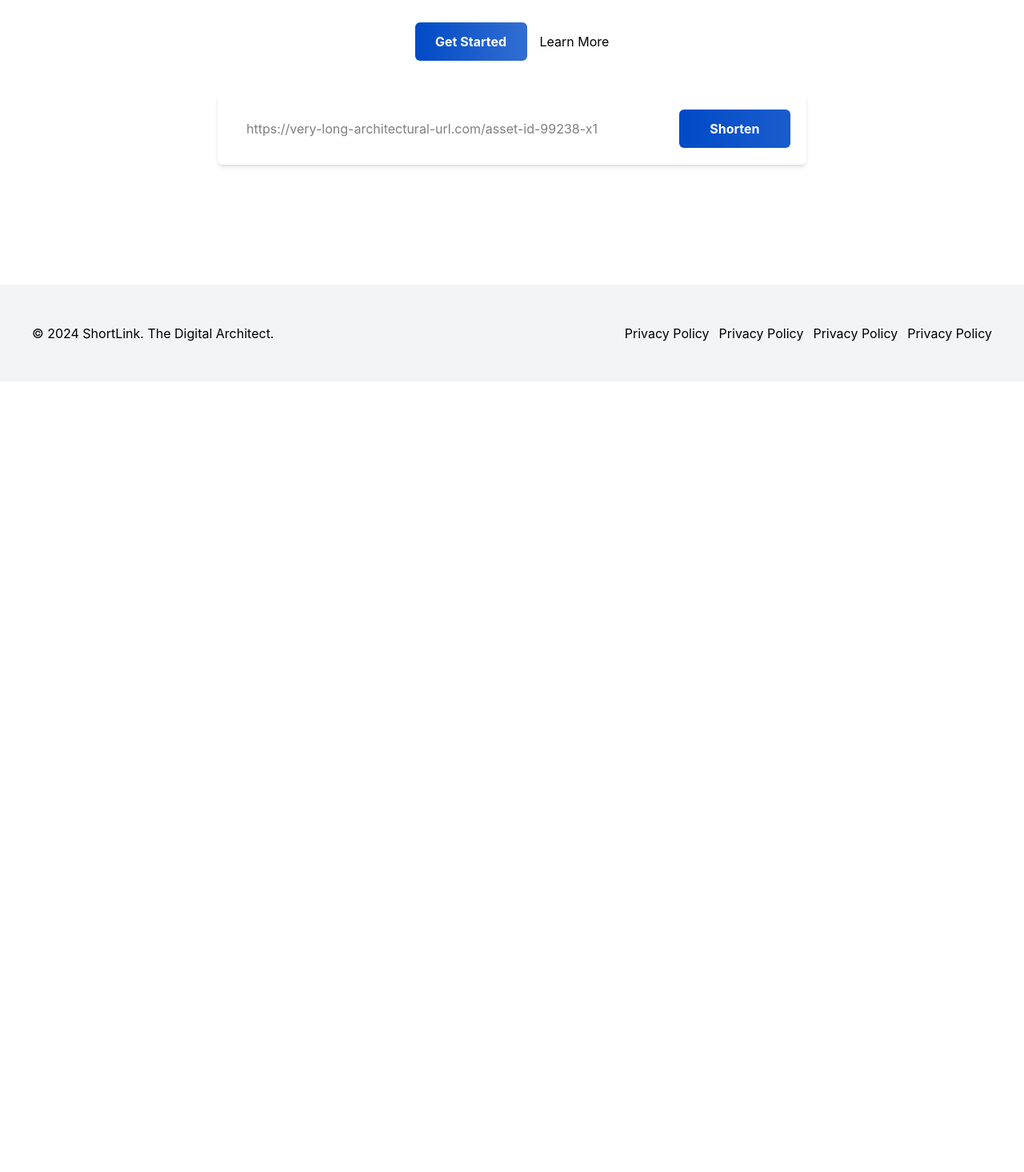
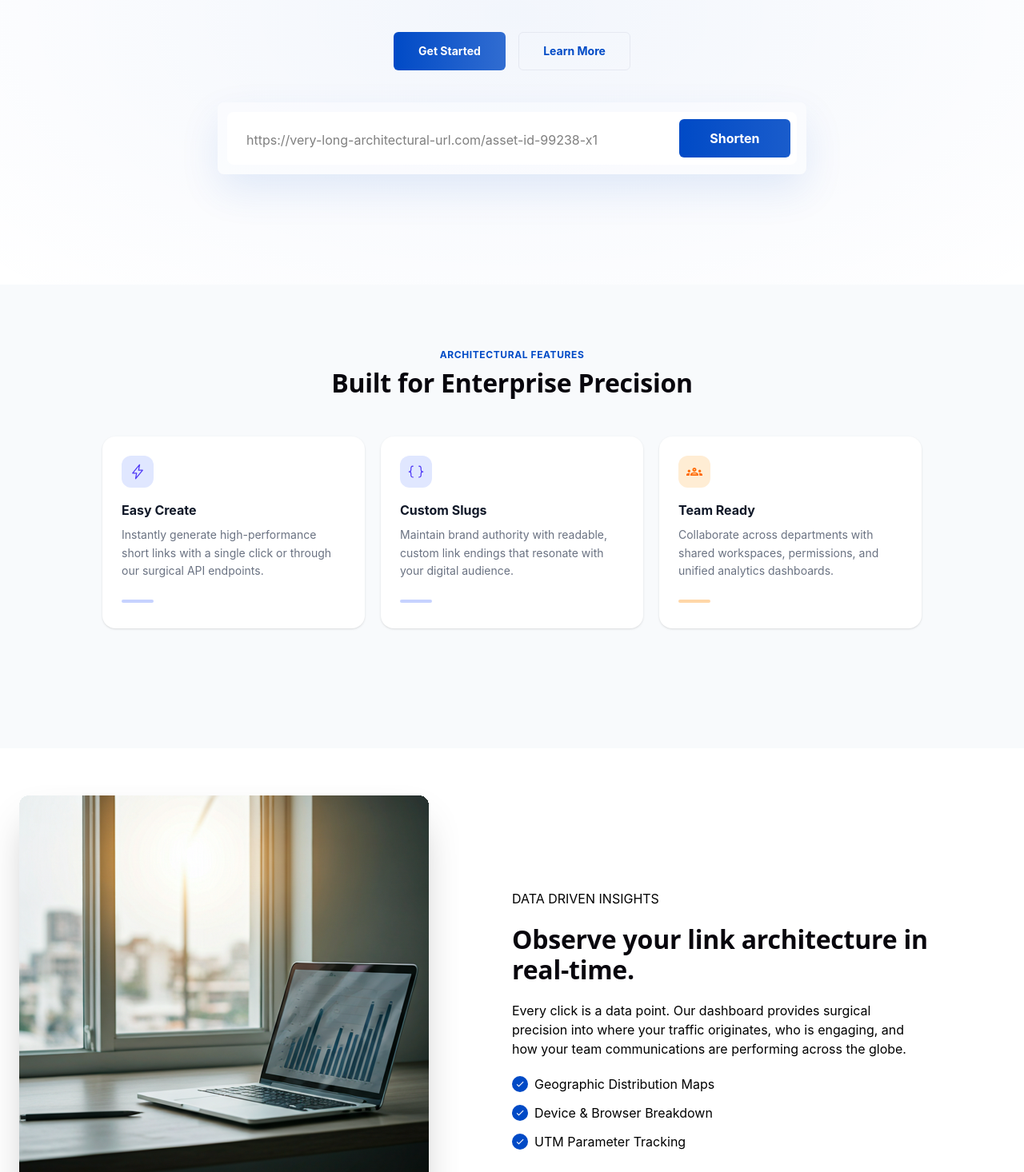
Before and after one commit to bildanjhry/koda-b8-phase3-frontend, a React (Vite) app: page / in a window 1280 px wide. Shown: the part 384-1850 px from the top of the page at 80% size. Before the commit the page ends 861 px from the top, so only its background shows below. Built offline with nearby package versions, Linux system fonts and the light colour scheme.

Commit message:
feat: re-touch landing add the rest of components

```diff
--- a/src/components/ui/Banner.jsx
+++ b/src/components/ui/Banner.jsx
@@ -38,54 +38,65 @@ export default function Banner(){
     }
 
     return(
-        <div className="h-169 cent-content w-full flex-col gap-10">
+        <div className="h-169 cent-content size-200 bg-radial from-[#004AC60D] to-[#004AC600] w-full flex-col gap-10">
+
             <article className="flex flex-col items-center gap-3 w-[80%]">
                 <h1>
                     Shorten URLs. <span className="text-(--primary)"> Share Easily.</span>
                 </h1>
-                <p className="w-[60%]">
+                <p className="w-[55%]">
                     Create short, memorable links for your team communications.
                     Transform long, cumbersome URLs into powerful digital assets that
                     drive engagement.
                 </p>
             </article>
-            <div className="cent-content gap-4">
+
+            <div className="cent-content gap-4 text-[14px]">
                 <button type="button"
-                className="text-white w-35 rounded-md font-bold h-12 bg-linear-to-r from-(--primary) to-(--primary)/80">
+                className="text-white w-35 rounded-md font-bold h-12
+                bg-linear-to-r from-(--primary) to-(--primary)/80">
                     Get Started
                 </button>
                 <button
                 type="button"
-                className="">
+                className="w-35 h-12 rounded-md border border-(--border)
+                text-(--primary) font-bold">
                     Learn More
                 </button>
             </div>
+
             <form
             onSubmit={handleSubmit}
             action="">
-                <div className="flex items-center w-170 md:w-184 p-3 bg-white/40 h-22.5 rounded-md shadow-md">
-                    <div className="w-full h-full bg-white rounded-md flex justify-between items-center px-2">
+                <div className="flex items-center w-170 md:w-184 p-3 bg-white/20 h-22.5
+                rounded-lg shadow-cus">
+                    <div className="w-full h-full bg-white rounded-lg flex justify-between
+                    items-center px-2">
                         <input type="text"
                         id="url"
                         name="url"
                         placeholder="https://very-long-architectural-url.com/asset-id-99238-x1"
-                        className="flex-1 h-full pl-4 outline-none"/>
+                        className="flex-1 h-full pt-1 pl-4 outline-none"/>
                         <button type="submit"
-                        className="w-[20%] cursor-pointer text-white rounded-md font-bold h-12 bg-linear-to-r from-(--primary) to-(--primary)/90">
+                        className="w-[20%] cursor-pointer text-white
+                        rounded-md font-bold h-12 bg-linear-to-r from-(--primary) to-(--primary)/90">
                             Shorten
                         </button>
                     </div>
                 </div>
+
                 { shorten !== "" &&
-                <div className="h-15 mt-xp flex font-semibold text-sm items-center overflow-hidden bg-white rounded-md shadow-md w-full">
+                <div className="h-15 mt-xp flex font-semibold text-sm items-center overflow-hidden
+                bg-white rounded-md shadow-md w-full">
                     <button
                     type="button"
-                    className="w-10 ml-2 pl-4 rounded-l-md bg-gray-50  text-(--primary) h-[80%] cent-content cursor-pointer">
+                    className="w-10 ml-2 pl-4 rounded-l-md bg-gray-50  text-(--primary) h-[80%]
+                    cent-content cursor-pointer">
                         <FiLink2 className="text-lg"/>
                     </button>
                     <div className="flex-1 text-left pl-2 h-[80%] flex  items-center bg-gray-50">
                         <Link to={shorten}>
-                            <p className="text-(--primary) ">{shorten}</p>
+                            <p className="text-(--primary)">{shorten}</p>
                         </Link>
                     </div>
                     <button
@@ -96,6 +107,7 @@ export default function Banner(){
                     </button>
                 </div> }
             </form>
+
         </div>
     )
 }
--- a/src/components/ui/Features.jsx
+++ b/src/components/ui/Features.jsx
@@ -1,7 +1,60 @@
-export default function Features(){
-    return(
-        <div>
+import { IoFlashOutline } from "react-icons/io5";
+import { PiBracketsCurly } from "react-icons/pi";
+import { MdOutlineGroups } from "react-icons/md";
+const features = [
+  {
+    icon: IoFlashOutline,
+    title: "Easy Create",
+    desc: "Instantly generate high-performance short links with a single click or through our surgical API endpoints.",
+    iconBg: "bg-indigo-100",
+    iconColor: "text-indigo-600",
+    barColor: "bg-indigo-200",
+  },
+  {
+    icon: PiBracketsCurly,
+    title: "Custom Slugs",
+    desc: "Maintain brand authority with readable, custom link endings that resonate with your digital audience.",
+    iconBg: "bg-indigo-100",
+    iconColor: "text-indigo-600",
+    barColor: "bg-indigo-200",
+  },
+  {
+    icon: MdOutlineGroups,
+    title: "Team Ready",
+    desc: "Collaborate across departments with shared workspaces, permissions, and unified analytics dashboards.",
+    iconBg: "bg-orange-100",
+    iconColor: "text-orange-500",
+    barColor: "bg-orange-200",
+  },
+];
 
+export default function Features() {
+  return (
+    <section className="bg-slate-50 py-20 h-145 px-6">
+      <div className="max-w-5xl mx-auto flex flex-col gap-2">
+        <p className="text-xs font-bold tracking-wider text-(--primary) mb-2">
+          ARCHITECTURAL FEATURES
+        </p>
+        <h2 className="text-2xl sm:text-3xl font-extrabold text-gray-900 mb-10">
+          Built for Enterprise Precision
+        </h2>
+
+        <div className="grid grid-cols-1 sm:grid-cols-2 lg:grid-cols-3 gap-5">
+          {features.map(({ icon: Icon, title, desc, iconBg, iconColor, barColor }) => (
+            <div
+              key={title}
+              className="bg-white text-left h-60 rounded-2xl shadow-sm p-6 transition-shadow duration-200 hover:shadow-md"
+            >
+              <span className={`w-10 h-10 rounded-xl ${iconBg} flex items-center justify-center mb-4`}>
+                <Icon className={`w-5 h-5 ${iconColor}`} />
+              </span>
+              <h3 className="font-bold text-base text-gray-900 mb-2">{title}</h3>
+              <p className="text-sm text-gray-500 leading-relaxed mb-5">{desc}</p>
+              <span className={`block w-10 mt-6 h-1 rounded-full ${barColor}`} />
+            </div>
+          ))}
         </div>
-    )
+      </div>
+    </section>
+  );
 }
--- /dev/null
+++ b/src/components/ui/Info.jsx
@@ -0,0 +1,41 @@
+import { MdCheck } from "react-icons/md";
+import Image from "../../assets/bg-info.svg"
+
+export default function Info(){
+    return(
+        <div className="bg-white h-170 w-full flex">
+            <section className="w-[50%] h-full flex items-center">
+                <img src={Image} alt="" />
+            </section>
+            <section className="w-[50%] pr-30 text-left h-full flex justify-center flex-col gap-5">
+                <p>DATA DRIVEN INSIGHTS</p>
+                <h2>Observe your link architecture in real-time.</h2>
+                <article>
+                    Every click is a data point. Our dashboard provides surgical precision into
+                    where your traffic originates, who is engaging, and how your team
+                    communications are performing across the globe.
+                </article>
+                <ul className="flex flex-col gap-3">
+                    <li className="flex items-center gap-2">
+                        <div className="w-5 h-5 bg-(--primary) rounded-full p-1 cent-content text-white">
+                            <MdCheck/>
+                        </div>
+                        <p>Geographic Distribution Maps</p>
+                    </li>
+                    <li className="flex items-center gap-2">
+                        <div className="w-5 h-5 bg-(--primary) rounded-full p-1 cent-content text-white">
+                            <MdCheck/>
+                        </div>
+                        <p>Device & Browser Breakdown</p>
+                    </li>
+                    <li className="flex items-center gap-2">
+                        <div className="w-5 h-5 bg-(--primary) rounded-full p-1 cent-content text-white">
+                            <MdCheck/>
+                        </div>
+                        <p>UTM Parameter Tracking</p>
+                    </li>
+                </ul>
+            </section>
+        </div>
+    )
+}
--- a/src/components/ui/Navbar.jsx
+++ b/src/components/ui/Navbar.jsx
@@ -9,7 +9,7 @@ export default function Navbar(){
         <div className="h-16 flex w-full shadow-sm items-center px-10 justify-between">
             <section className="flex items-center gap-8 h-full">
                 <div>
-                    <p className="font-black text-[20px]">ShortLink</p>
+                    <p className="font-[1000] text-[20px]">ShortLink</p>
                 </div>
                 <ul className="flex items-end h-full gap-5 text-[14px]">
                     <li className={classNames(
--- a/src/index.css
+++ b/src/index.css
@@ -1,7 +1,7 @@
 @import 'tailwindcss';
 
 :root {
-  --text: #2c2c2c;
+  --text: #434655;
   --text-h: #08060d;
   --bg: #fff;
   --border: #e5e4e7;
@@ -15,10 +15,14 @@
   --social-bg: rgba(244, 243, 236, 0.5);
   --shadow:
     rgba(0, 0, 0, 0.1) 0 10px 15px -3px, rgba(0, 0, 0, 0.05) 0 4px 6px -2px;
-
+  --box-shadow-card: 0 20px 50px 0 rgba(0, 74, 198, 0.1);
   --sans: system-ui, 'Segoe UI', Roboto, sans-serif;
   --heading: system-ui, 'Segoe UI', Roboto, sans-serif;
   --mono: ui-monospace, Consolas, monospace;
+
+  @theme {
+    --shadow-cus: 0 20px 50px 0 rgba(0, 74, 198, 0.1);
+  }
 
 }
 
@@ -39,7 +43,7 @@ body {
 h1,
 h2 {
   font-family: var(--heading);
-  font-weight: 500;
+  font-weight: 900;
   color: var(--text-h);
 }
 
--- a/src/pages/Landing.jsx
+++ b/src/pages/Landing.jsx
@@ -1,5 +1,6 @@
 import Banner from "../components/ui/Banner"
 import Features from "../components/ui/Features"
+import Info from "../components/ui/Info"
 
 
 export default function Landing() {
@@ -7,6 +8,7 @@ export default function Landing() {
         <div>
             <Banner/>
             <Features/>
+            <Info/>
         </div>
     )
 }
```
Also changed, not shown: src/assets/bg-info.svg (added).
